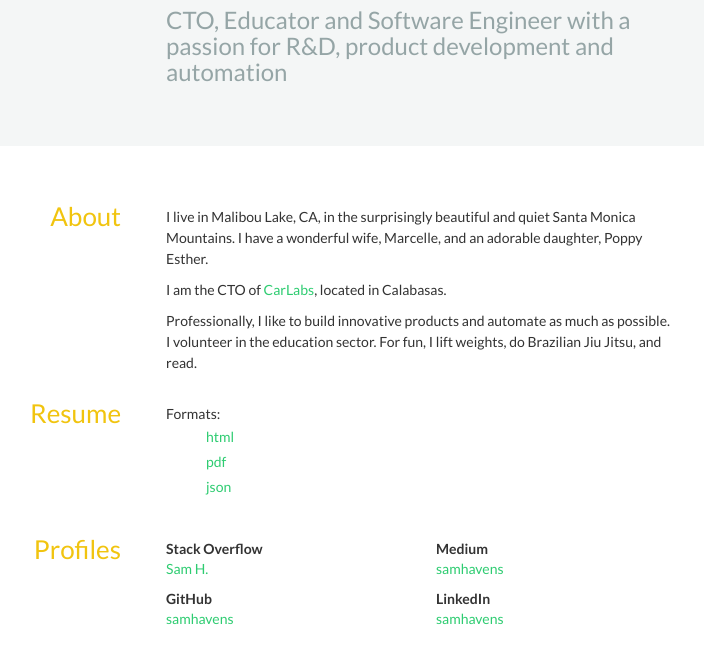
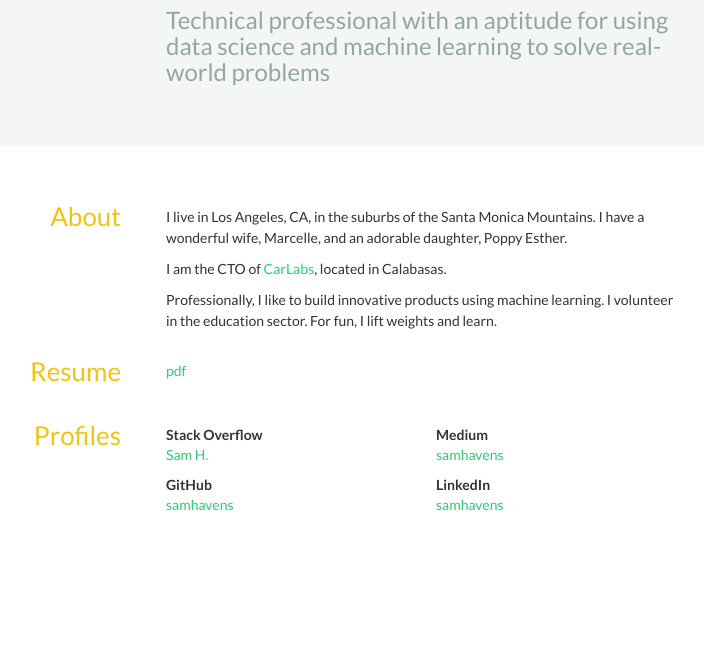
Before and after one commit to samhavens/site, a website: page index.html in a window 1280 px wide. Shown: the part 93-756 px from the top of the page, without its empty margins (309-1013 px from the left). Drawn offline with nearby package versions, Linux system fonts and the light colour scheme; some icons are missing.

Commit message:
major update

```diff
--- a/index.html
+++ b/index.html
@@ -200,7 +200,7 @@ h4 span:first-child {
 						Sam Havens
 					</h1>
 					<h2>
-						CTO, Educator and Software Engineer with a passion for R&D, product development and automation
+							Technical professional with an aptitude for using data science and machine learning to solve real-world problems
 					</h2>
 				</div>
 			</div>
@@ -213,9 +213,9 @@ h4 span:first-child {
 			<h3>About</h3>
 		</aside>
 		<div class="col-sm-9">
-			<p>I live in Malibou Lake, CA, in the surprisingly beautiful and quiet Santa Monica Mountains. I have a wonderful wife, Marcelle, and an adorable daughter, Poppy Esther.</p>
+			<p>I live in Los Angeles, CA, in the suburbs of the Santa Monica Mountains. I have a wonderful wife, Marcelle, and an adorable daughter, Poppy Esther.</p>
 			<p>I am the CTO of <a href="http://carlabs.com" target="_blank">CarLabs</a>, located in Calabasas.</p>
-			<p>Professionally, I like to build innovative products and automate as much as possible. I volunteer in the education sector. For fun, I lift weights, do Brazilian Jiu Jitsu, and read.</p>
+			<p>Professionally, I like to build innovative products using machine learning. I volunteer in the education sector. For fun, I lift weights and learn.</p>
 		</div>
 	</section>
 
@@ -224,14 +224,15 @@ h4 span:first-child {
 			<h3>Resume</h3>
 		</aside>
 		<div class="col-sm-9">
-			<p>
+			<a href="resume.pdf" download>pdf</a>
+			<!-- <p>
 				Formats:
 			</p>
 			<ul>
 				<li><a href="resume.html" target="_blank">html</a></li>
 				<li><a href="resume.pdf" download>pdf</a></li>
 				<li><a href="resume.json" target="_blank">json</a></li>
-			</ul>
+			</ul> -->
 		</div>
 	</section>
 
```
Also changed, not shown: 1 other file.
